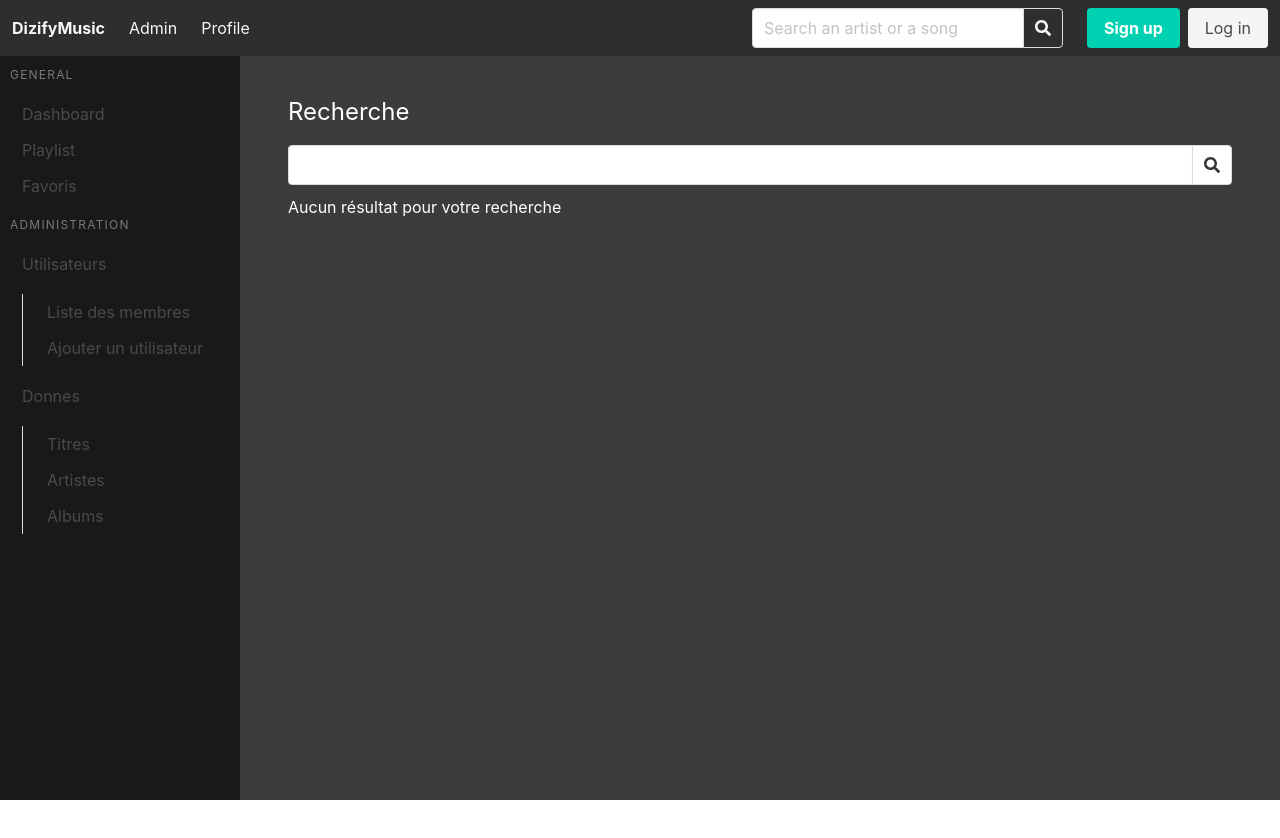
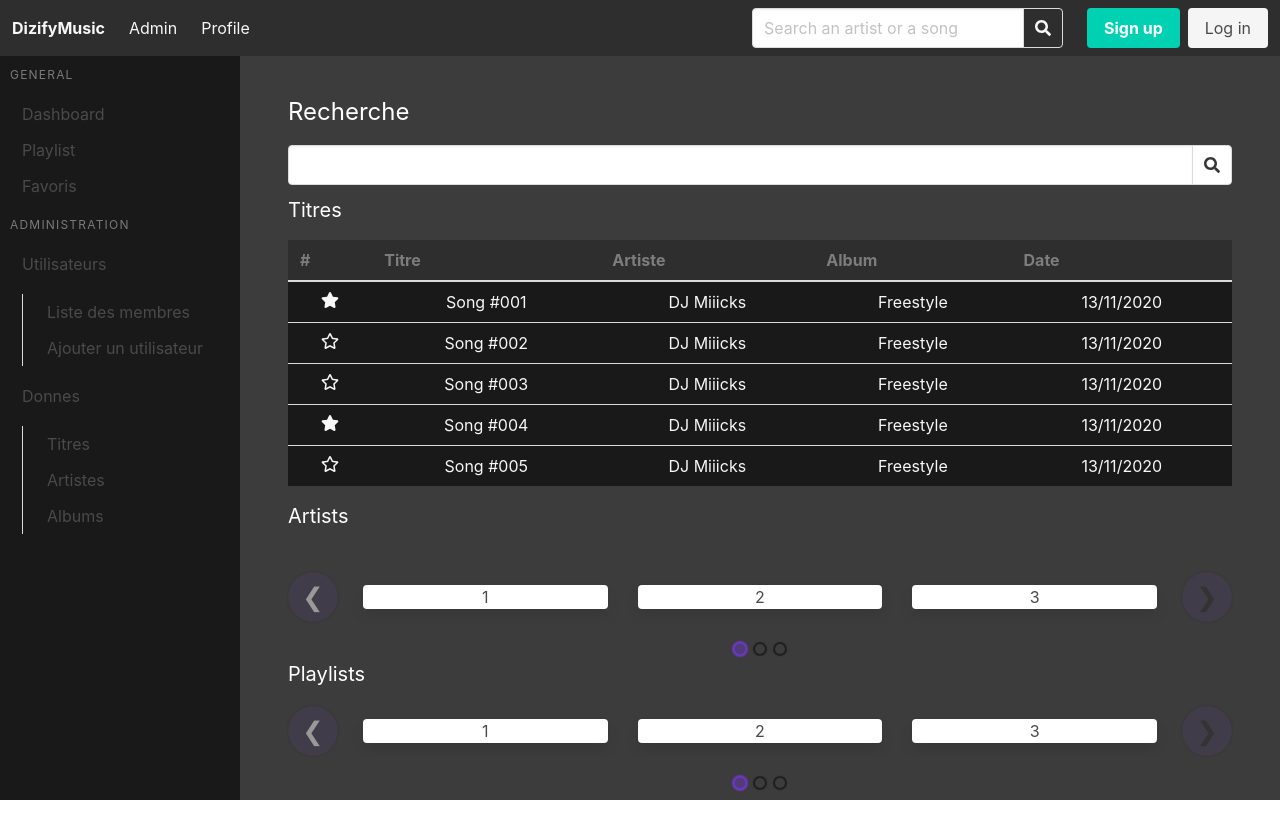
Before and after one commit to ErwannGui/dizifymusic, a React (Create React App) app: page /search in a window 1280 px wide. Shown: the top 838 px of the page. Before the commit the page ends 800 px from the top, so only its background shows below. Built offline with nearby package versions, Linux system fonts and the light colour scheme.

Commit message:
add carousel & song component list

```diff
--- a/package.json
+++ b/package.json
@@ -14,8 +14,10 @@
     "react": "^17.0.1",
     "react-bulma-components": "^3.4.0",
     "react-dom": "^17.0.1",
+    "react-elastic-carousel": "^0.9.4",
     "react-router-dom": "^5.2.0",
     "react-scripts": "4.0.0",
+    "styled-components": "^5.2.1",
     "web-vitals": "^0.2.4"
   },
   "scripts": {
--- a/src/App.css
+++ b/src/App.css
@@ -1,5 +1,9 @@
 .App {
   /*text-align: center;*/
+}
+
+h1, h2, h3, h4, h5, h6 {
+  margin-bottom: 15px;
 }
 
 .App-logo {
--- a/src/App.scss
+++ b/src/App.scss
@@ -78,6 +78,29 @@ main {
       width: 100%;
     }
   }
+
+  .wrapper .card {
+    width: 100%;
+    margin: 15px;
+  }
+
+  .wrapper table {
+    margin-bottom: 15px;
+    color: #f7f7f7;
+    background: #191919;
+
+    thead {
+      background: #2E2E2E;
+
+      th {
+        color: #7d7d7d;
+      }
+    }
+
+    tr:hover td {
+      color: #191919;
+    }
+  }
 }
 
 
--- /dev/null
+++ b/src/components/titleItem.js
@@ -0,0 +1,27 @@
+import React from 'react';
+
+export default class TitleItem extends React.Component {
+    constructor(props) {
+        super(props);
+        this.state = {
+            data: this.props.songData
+        };
+    }
+
+    render() {
+        const { data } = this.state;
+        return (
+            <tr>
+                <td>
+                    <span className="icon is-small">
+                        <i className={data.isFavorite ? 'fas fa-star' : 'far fa-star'}/>
+                    </span>
+                </td>
+                <td>{data.title}</td>
+                <td>{data.artist}</td>
+                <td>{data.album}</td>
+                <td>{data.date}</td>
+            </tr>
+        )
+    }
+}
--- a/src/header.js
+++ b/src/header.js
@@ -28,7 +28,7 @@ export default class Header extends PureComponent {
         const { open } = this.state;
         return (
             <header>
-                <nav className="navbar" role="navigation" aria-label="main navigation">
+                <nav className="navbar is-fixed-top" role="navigation" aria-label="main navigation">
                     <div className="wrapper">
                         <div className="navbar-brand">
                             <Link to="/" className="navbar-item home"><strong>DizifyMusic</strong></Link>
--- a/src/pages/album_details.js
+++ b/src/pages/album_details.js
@@ -24,7 +24,7 @@ class AlbumDetails extends React.Component {
                                     <td>Titre 1</td>
                                     <td className="is-icon">
                                         <a href="#">
-                                            <i className="fas fa-stars"/>
+                                            <i className="fas fa-star"/>
                                         </a>
                                     </td>
                                 </tr>
@@ -33,7 +33,7 @@ class AlbumDetails extends React.Component {
                                     <td>Titre 2</td>
                                     <td className="is-icon">
                                         <a href="#">
-                                            <i className="fas fa-stars"/>
+                                            <i className="fas fa-star"/>
                                         </a>
                                     </td>
                                 </tr>
--- a/src/pages/search.js
+++ b/src/pages/search.js
@@ -1,4 +1,13 @@
 import React from "react";
+import Carousel from 'react-elastic-carousel';
+import TitleItem from "../components/titleItem";
+
+const breakPoints = [
+    { width: 1, itemsToShow: 1 },
+    { width: 550, itemsToShow: 2, itemsToScroll: 1 },
+    { width: 768, itemsToShow: 3, itemsToScroll: 1 },
+    { width: 1200, itemsToShow: 6, itemsToScroll: 1 }
+];
 
 class Search extends React.Component {
     constructor(props) {
@@ -23,8 +32,59 @@ class Search extends React.Component {
         return result[param];
     }
 
+    getSearchResult() {
+        let result = [];
+        result['titles'] = [
+            {
+                id: 1,
+                title: 'Song #001',
+                artist: 'DJ Miiicks',
+                album: 'Freestyle',
+                date: '13/11/2020',
+                isFavorite: true
+            },
+            {
+                id: 2,
+                title: 'Song #002',
+                artist: 'DJ Miiicks',
+                album: 'Freestyle',
+                date: '13/11/2020',
+                isFavorite: false
+            },
+            {
+                id: 3,
+                title: 'Song #003',
+                artist: 'DJ Miiicks',
+                album: 'Freestyle',
+                date: '13/11/2020',
+                isFavorite: false
+            },
+            {
+                id: 4,
+                title: 'Song #004',
+                artist: 'DJ Miiicks',
+                album: 'Freestyle',
+                date: '13/11/2020',
+                isFavorite: true
+            },
+            {
+                id: 5,
+                title: 'Song #005',
+                artist: 'DJ Miiicks',
+                album: 'Freestyle',
+                date: '13/11/2020',
+                isFavorite: false
+            },
+        ];
+        result['artists'] = [1, 2, 3, 4, 5, 6, 7, 8, 9];
+        result['playlists'] = [1, 2, 3, 4, 5, 6, 7, 8, 9];
+        result[0] = 'test';
+        return result;
+    }
+
     render() {
         const { query } = this.state;
+        let res = this.getSearchResult();
 
         return (
             <section className="search">
@@ -43,8 +103,50 @@ class Search extends React.Component {
                         </div>
                     </div>
                 </form>
-                {query !== '' &&
+                {query !== '' && res.length === 0 &&
                     <p className="has-text-white">Aucun résultat pour votre recherche</p>
+                }
+                {query !== '' && res.length > 0 &&
+                    <div className="container wrapper">
+                        {res['titles'].length > 0 &&
+                        <div className="titles">
+                            <h2 className="is-size-5 has-text-white">Titres</h2>
+                            <table className="table is-fullwidth is-hoverable" style={{textAlign: 'center',}}>
+                                <thead>
+                                <tr>
+                                    <th>#</th>
+                                    <th>Titre</th>
+                                    <th>Artiste</th>
+                                    <th>Album</th>
+                                    <th>Date</th>
+                                </tr>
+                                </thead>
+                                <tbody>
+                                    {res['titles'].map((item) => <TitleItem songData={item}/>)}
+                                </tbody>
+                            </table>
+                        </div>
+                        }
+                        <div className="vertical-wrapper">
+                            {res['artists'].length > 0 &&
+                            <div className="artists">
+                                <h2 className="is-size-5 has-text-white">Artists</h2>
+                                <br/>
+                                <Carousel breakPoints={breakPoints}>
+                                    {res['artists'].map((item) => <div className="card has-text-centered" key={item}>{item}</div>)}
+                                </Carousel>
+                            </div>
+                            }
+                            {res['playlists'].length > 0 &&
+                            <div className="playlists">
+                                <h2 className="is-size-5 has-text-white">Playlists</h2>
+                                <Carousel breakPoints={breakPoints}>
+                                    {res['playlists'].map((item) => <div className="card has-text-centered" key={item}>{item}</div>)}
+                                </Carousel>
+                            </div>
+                            }
+                        </div>
+                    </div>
                 }
             </section>
         );
```
Also changed, not shown: 1 other file (tests, documents, lock files or other folders).
